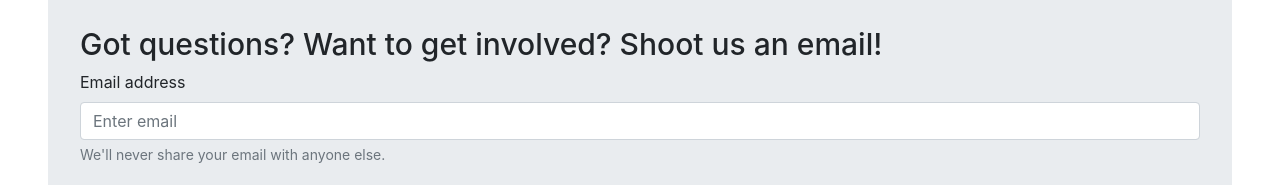
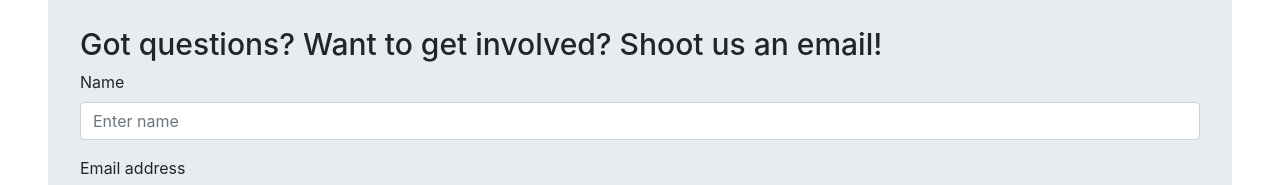
Before and after one commit to stacey-gammon/walkwiltonny, a Next.js app: page / in a window 1280 px wide. Shown: the part 394-579 px from the top of the page. Built offline with nearby package versions, Linux system fonts and the light colour scheme.

Commit message:
try form again

```diff
--- a/pages/components/contact_form.js
+++ b/pages/components/contact_form.js
@@ -1,27 +1,59 @@
 import React, { useState } from 'react';
-import { Form, Button } from 'react-bootstrap';
+import { Form, Button, Alert } from 'react-bootstrap';
+
+const encode = (data) => {
+  return Object.keys(data)
+    .map((key) => encodeURIComponent(key) + '=' + encodeURIComponent(data[key]))
+    .join('&');
+};
 
 const ContactForm = () => {
   const [email, setEmail] = useState('');
   const [message, setMessage] = useState('');
+  const [name, setName] = useState('');
+  const [error, setError] = useState('');
+  const [showSuccess, setShowSuccess] = useState(false);
+
   const handleSubmit = (e) => {
     fetch('/', {
       method: 'POST',
       headers: { 'Content-Type': 'application/x-www-form-urlencoded' },
-      body: encode({ 'form-name': 'contact', ...this.state }),
+      body: encode({ 'form-name': 'contact', name, email, message }),
     })
-      .then(() => alert('Success!'))
-      .catch((error) => alert(error));
+      .then(() => {
+        setShowSuccess(true);
+        setMessage('');
+        setName('');
+        setEmail('');
+        setError('');
+      })
+      .catch((error) => {
+        setError(error);
+        setShowSuccess(false);
+      });
 
     e.preventDefault();
   };
 
   return (
     <Form onSubmit={handleSubmit} name="contact">
+      {showSuccess ? <Alert variant="success">Successfully submitted form.</Alert> : null}
+      {error ? <Alert variant="error">{error}</Alert> : null}
+      <Form.Group controlId="formBasicEmail">
+        <Form.Label>Name</Form.Label>
+        <Form.Control
+          type="name"
+          name="name"
+          placeholder="Enter name"
+          value={name}
+          onChange={(e) => setName(e.target.value)}
+        />
+      </Form.Group>
       <Form.Group controlId="formBasicEmail">
         <Form.Label>Email address</Form.Label>
         <Form.Control
           type="email"
+          name="email"
           placeholder="Enter email"
           value={email}
           onChange={(e) => setEmail(e.target.value)}
@@ -34,6 +66,7 @@ const ContactForm = () => {
           as="textarea"
           rows={3}
           value={message}
+          name="message"
           onChange={(e) => setMessage(e.target.value)}
         />
       </Form.Group>
```
